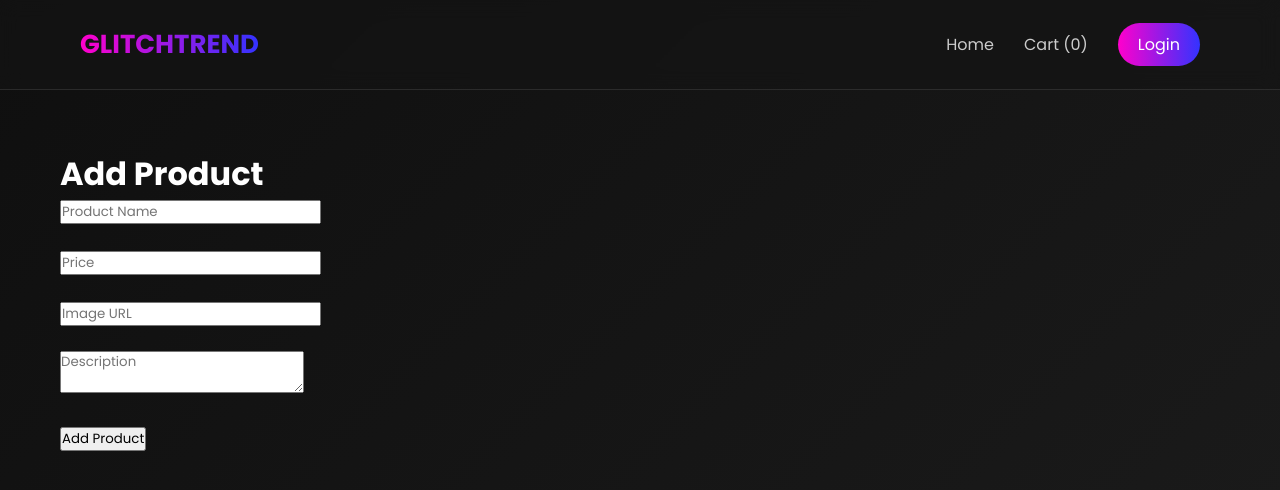
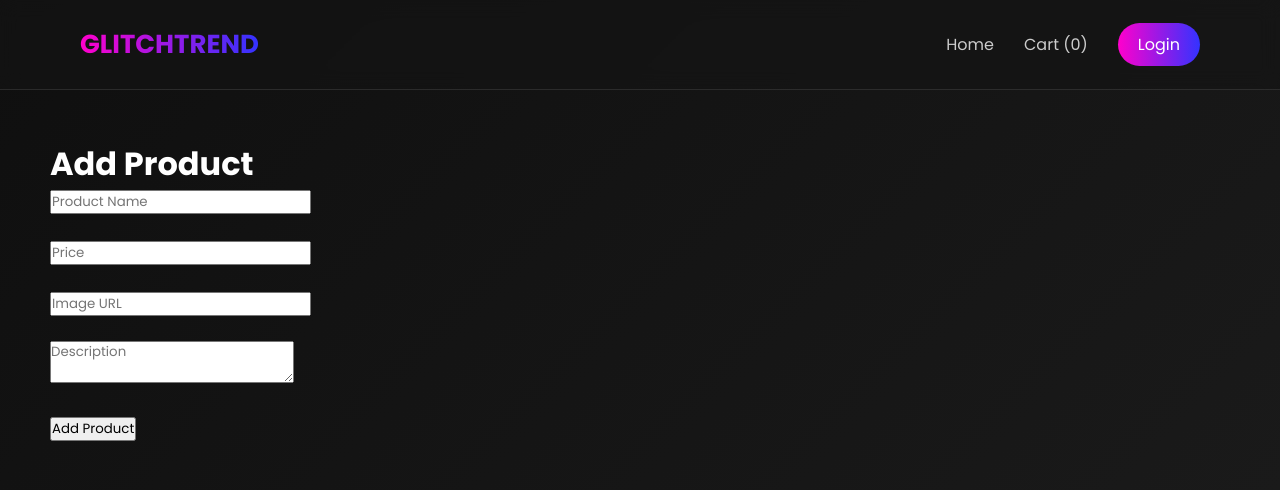
Before and after one commit to Iamglitch04/glitchtrend, a React (Vite) app in the folder glitchtrend-frontend/: page /admin in a window 1280 px wide. Shown: the top 490 px of the page. Built offline with nearby package versions, Linux system fonts and the light colour scheme.

Commit message:
admin product page

```diff
--- a/glitchtrend-frontend/src/pages/Admin.jsx
+++ b/glitchtrend-frontend/src/pages/Admin.jsx
@@ -7,8 +7,9 @@ function Admin() {
   const [image, setImage] = useState("");
 
   const addProduct = async () => {
+    try {
       const res = await fetch(
-      "https://glitchtrend-backend.onrender.com/api/products",
+        "https://glitchtrend.onrender.com/api/products",
         {
           method: "POST",
           headers: {
@@ -24,13 +25,17 @@ function Admin() {
       );
 
       const data = await res.json();
-    alert("Product Added!");
+
+      alert("Product Added ✅");
 
       console.log(data);
+    } catch (error) {
+      console.error(error);
+    }
   };
 
   return (
-    <div style={{ padding: "60px" }}>
+    <div style={{ padding: "50px" }}>
       <h1>Add Product</h1>
 
       <input
```
Lines whose indentation alone changed are shown as unchanged.
